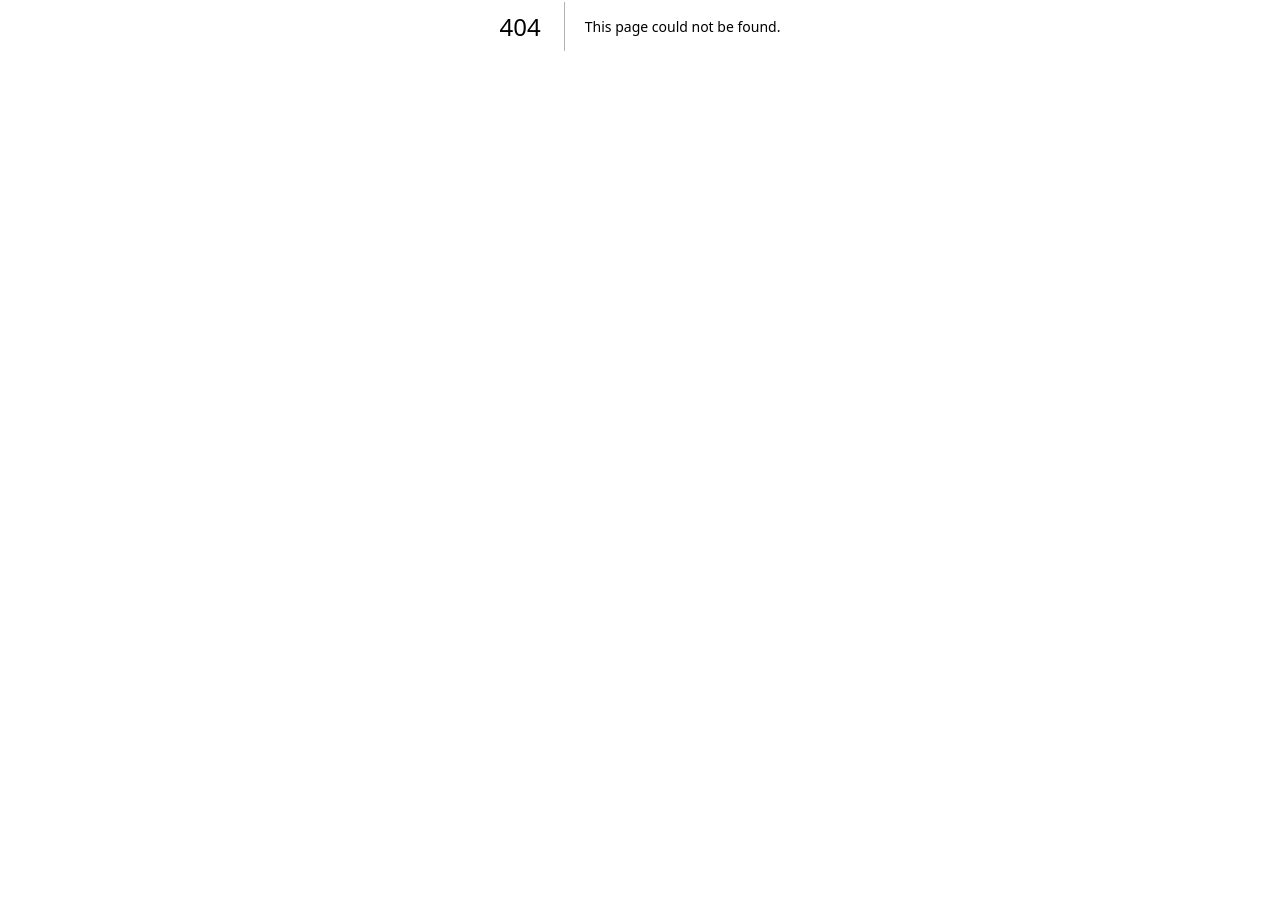
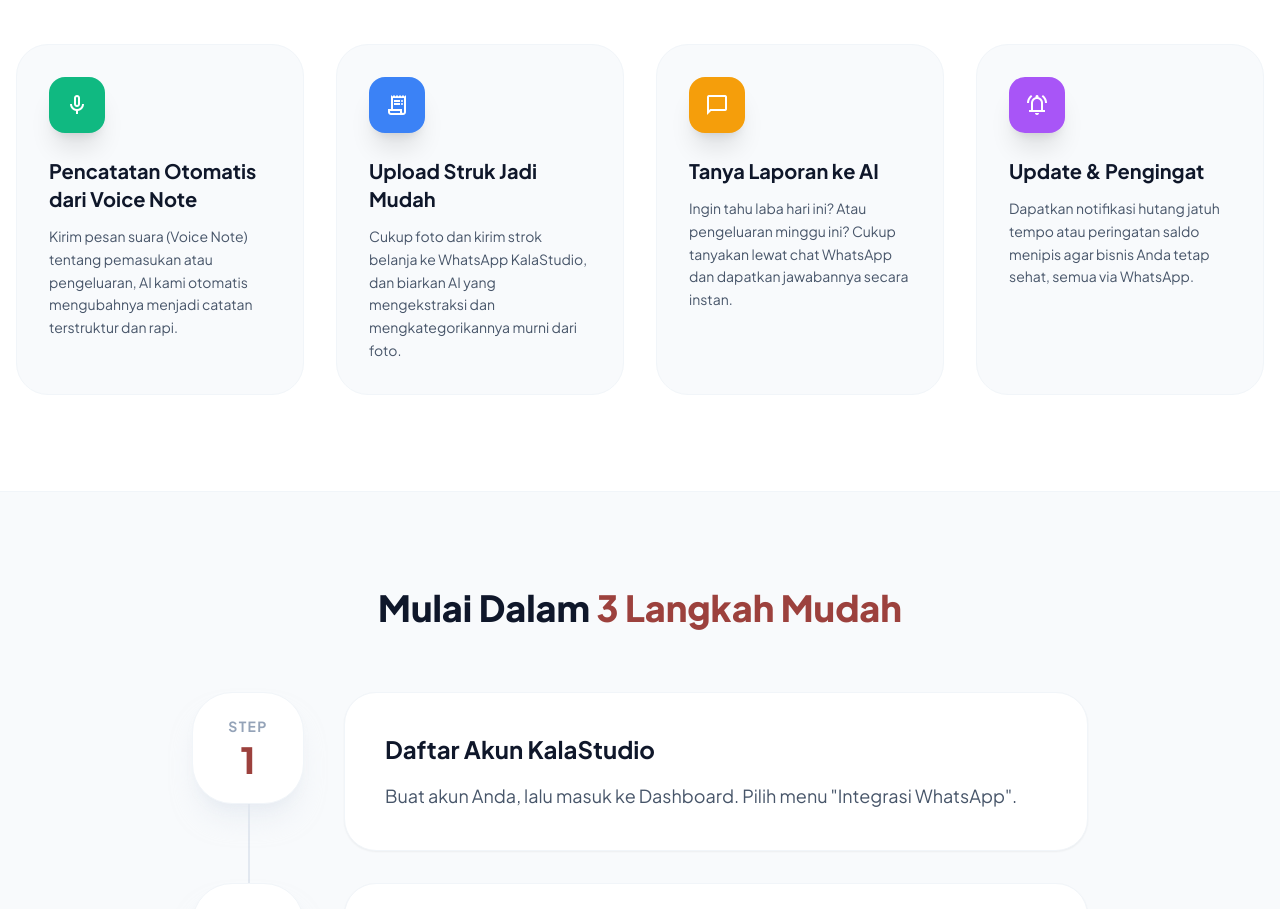
Before and after one commit to firdausnanda/kalastudio, a Next.js app: page /integrasi-wa in a window 1280 px wide. Before the commit this address had no page. Shown: the part 374-1283 px from the top of the page. Before the commit the page ends 800 px from the top, so only its background shows below. Built offline with nearby package versions, Linux system fonts and the light colour scheme.

Commit message:
[FIX] Link Route

```diff
--- /dev/null
+++ b/src/app/integrasi-wa/page.jsx
@@ -0,0 +1,147 @@
+'use client';
+import { useEffect } from 'react';
+import Header from '@/components/Header';
+import Footer from '@/components/Footer';
+import BottomCTA from '@/components/BottomCTA';
+import Link from 'next/link';
+import Image from 'next/image';
+
+export default function IntegrasiWAPage() {
+  useEffect(() => {
+    window.scrollTo(0, 0);
+  }, []);
+
+  const features = [
+    {
+      title: 'Pencatatan Otomatis dari Voice Note',
+      description: 'Kirim pesan suara (Voice Note) tentang pemasukan atau pengeluaran, AI kami otomatis mengubahnya menjadi catatan terstruktur dan rapi.',
+      icon: 'mic',
+      color: 'bg-emerald-500'
+    },
+    {
+      title: 'Upload Struk Jadi Mudah',
+      description: 'Cukup foto dan kirim strok belanja ke WhatsApp KalaStudio, dan biarkan AI yang mengekstraksi dan mengkategorikannya murni dari foto.',
+      icon: 'receipt_long',
+      color: 'bg-blue-500'
+    },
+    {
+      title: 'Tanya Laporan ke AI',
+      description: 'Ingin tahu laba hari ini? Atau pengeluaran minggu ini? Cukup tanyakan lewat chat WhatsApp dan dapatkan jawabannya secara instan.',
+      icon: 'chat_bubble',
+      color: 'bg-amber-500'
+    },
+    {
+      title: 'Update & Pengingat',
+      description: 'Dapatkan notifikasi hutang jatuh tempo atau peringatan saldo menipis agar bisnis Anda tetap sehat, semua via WhatsApp.',
+      icon: 'notifications_active',
+      color: 'bg-purple-500'
+    }
+  ];
+
+  const steps = [
+    {
+      step: '1',
+      title: 'Daftar Akun KalaStudio',
+      description: 'Buat akun Anda, lalu masuk ke Dashboard. Pilih menu "Integrasi WhatsApp".'
+    },
+    {
+      step: '2',
+      title: 'Scan QR Code',
+      description: 'Buka WhatsApp di ponsel, pilih "Perangkat Tertaut" (Linked Devices), lalu scan QR Code di layar.'
+    },
+    {
+      step: '3',
+      title: 'Mulai Chat dengan AI',
+      description: 'Setiap anggota tim yang terdaftar dapat mulai mengirim pesan pencatatan ke nomor WhatsApp bisnis Anda, dan AI menanganinya 24/7.'
+    }
+  ];
+
+  return (
+    <div className="bg-white text-slate-900 font-display transition-colors duration-300 dark:bg-slate-900 min-h-screen flex flex-col">
+      <Header />
+
+      <main className="flex-grow">
+
+        {/* Features Split */}
+        <section id="features" className="py-24 px-4 bg-white dark:bg-slate-900 border-y border-slate-100 dark:border-slate-800">
+          <div className="max-w-7xl mx-auto">
+            <div className="text-center max-w-3xl mx-auto mb-16">
+              <h2 className="text-3xl md:text-5xl font-black text-slate-900 dark:text-white mb-6">
+                Mengapa Harus <span className="text-primary">Integrasi WhatsApp?</span>
+              </h2>
+              <p className="text-slate-600 dark:text-slate-400 text-lg">
+                Tidak perlu lagi login ke dashboard tiap kali mau catat transaksi. Cukup lewat WA, aplikasi yang sudah sering Anda gunakan setiap hari.
+              </p>
+            </div>
+
+            <div className="grid md:grid-cols-2 lg:grid-cols-4 gap-8">
+              {features.map((feature, idx) => (
+                <div key={idx} className="bg-slate-50 dark:bg-slate-800/50 rounded-[32px] p-8 border border-slate-100 dark:border-slate-800 hover:border-primary/50 transition-all group">
+                  <div className={`w-14 h-14 rounded-2xl ${feature.color} text-white flex items-center justify-center mb-6 shadow-xl ${feature.color.replace('bg-', 'shadow-')}/30 group-hover:-translate-y-2 transition-transform duration-300`}>
+                    <span className="material-symbols-outlined text-3xl">{feature.icon}</span>
+                  </div>
+                  <h3 className="text-xl font-bold text-slate-900 dark:text-white mb-3">{feature.title}</h3>
+                  <p className="text-slate-600 dark:text-slate-400 leading-relaxed text-sm">
+                    {feature.description}
+                  </p>
+                </div>
+              ))}
+            </div>
+          </div>
+        </section>
+
+        {/* How It Works */}
+        <section className="py-24 px-4 bg-slate-50 dark:bg-slate-800/20">
+          <div className="max-w-4xl mx-auto">
+            <h2 className="text-3xl md:text-4xl font-black text-slate-900 dark:text-white text-center mb-16">
+              Mulai Dalam <span className="text-primary">3 Langkah Mudah</span>
+            </h2>
+
+            <div className="space-y-8 relative">
+              <div className="absolute top-0 bottom-0 left-[2.5rem] md:left-[3.5rem] w-0.5 bg-slate-200 dark:bg-slate-700 hidden md:block"></div>
+
+              {steps.map((step, idx) => (
+                <div key={idx} className="flex flex-col md:flex-row gap-6 md:gap-10">
+                  <div className="flex-shrink-0 z-10 w-20 h-20 md:w-28 md:h-28 bg-white dark:bg-slate-900 rounded-[32px] md:rounded-[40px] border border-slate-100 dark:border-slate-800 shadow-xl shadow-slate-200/50 dark:shadow-none flex flex-col items-center justify-center">
+                    <span className="text-sm font-bold text-slate-400 dark:text-slate-500 uppercase tracking-widest mb-1">Step</span>
+                    <span className="text-3xl md:text-4xl font-black text-primary">{step.step}</span>
+                  </div>
+                  <div className="bg-white dark:bg-slate-900 p-8 md:p-10 rounded-[32px] flex-1 border border-slate-100 dark:border-slate-800 shadow-sm hover:shadow-2xl hover:shadow-primary/5 transition-all">
+                    <h3 className="text-2xl font-bold text-slate-900 dark:text-white mb-4">{step.title}</h3>
+                    <p className="text-slate-600 dark:text-slate-400 leading-relaxed text-lg">
+                      {step.description}
+                    </p>
+                  </div>
+                </div>
+              ))}
+            </div>
+          </div>
+        </section>
+
+        {/* Security / Highlight Box */}
+        <section className="py-24 px-4">
+          <div className="max-w-5xl mx-auto bg-slate-900 dark:bg-black rounded-[40px] p-10 md:p-16 text-white relative overflow-hidden flex flex-col md:flex-row items-center gap-12">
+            <div className="absolute top-0 right-0 w-[500px] h-[500px] bg-primary/20 rounded-full blur-[100px] -translate-y-1/2 translate-x-1/2"></div>
+
+            <div className="w-24 h-24 shrink-0 bg-white/10 rounded-[2rem] flex items-center justify-center border border-white/10 relative z-10">
+              <span className="material-symbols-outlined text-5xl text-green-400">shield_lock</span>
+            </div>
+            <div className="flex-1 relative z-10 text-center md:text-left">
+              <h3 className="text-3xl font-black mb-4">Privasi & Keamanan Data 100% Terjamin</h3>
+              <p className="text-slate-300 leading-relaxed text-lg hidden md:block">
+                Semua pesan dan transaksi Anda diproses secara otomatis oleh sistem AI kami tanpa campur tangan manusia. Data keuangan tersimpan dengan enkripsi canggih sehingga privasi bisnis Anda selalu aman dan terlindungi.
+              </p>
+              <p className="text-slate-300 leading-relaxed text-lg md:hidden">
+                Semua pesan diproses oleh AI. Data keuangan Anda dienkripsi penuh agar aman.
+              </p>
+            </div>
+          </div>
+        </section>
+
+        <BottomCTA />
+      </main>
+
+      <Footer />
+    </div>
+  );
+}
--- a/src/components/Footer.jsx
+++ b/src/components/Footer.jsx
@@ -20,7 +20,7 @@
             <ul className="space-y-4 text-sm text-slate-600 dark:text-slate-400 transition-colors">
               <li><Link className="hover:text-primary transition-colors" href="/fitur">Fitur</Link></li>
               <li><a className="hover:text-primary transition-colors" href="#">Laporan AI</a></li>
-              <li><a className="hover:text-primary transition-colors" href="#">Integrasi WA</a></li>
+              <li><Link className="hover:text-primary transition-colors" href="/integrasi-wa">Integrasi WA</Link></li>
               <li><a className="hover:text-primary transition-colors" href="#">Update Terbaru</a></li>
             </ul>
           </div>
--- a/src/proxy.js
+++ b/src/middleware.js
@@ -22,11 +22,11 @@
   '/register'
 ];
 
-export async function proxy(request) {
+export async function middleware(request) {
   const { pathname } = request.nextUrl;
 
   // Check if the current route is protected or unauthenticated-only
-  const isProtectedRoute = protectedRoutes.some(route => pathname.startsWith(route));
+  const isProtectedRoute = protectedRoutes.some(route => pathname === route || pathname.startsWith(route + '/'));
   const isUnauthenticatedRoute = unauthenticatedRoutes.some(route => pathname === route);
 
   // If it's a public route and not explicitly unauthenticated-only, just proceed
```
